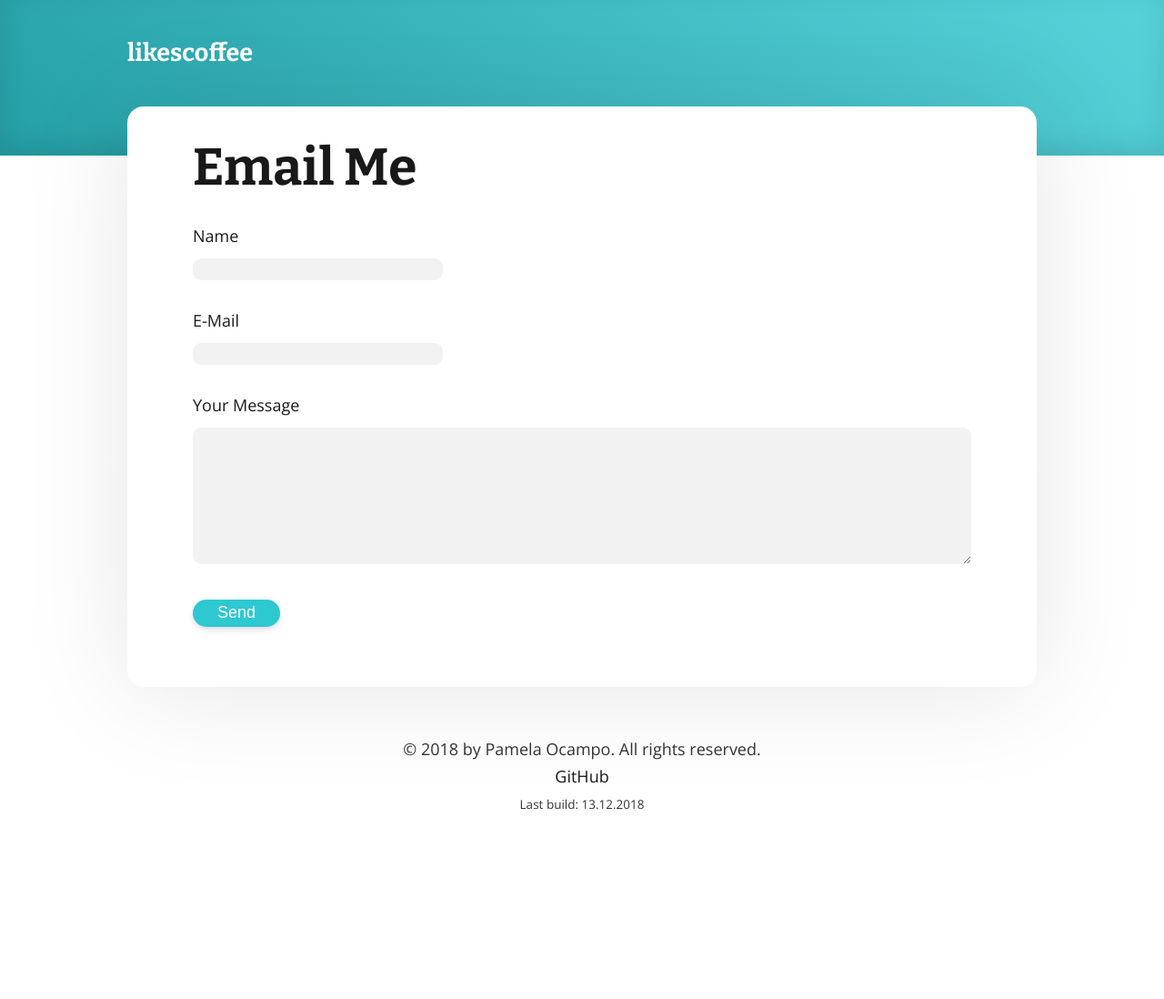
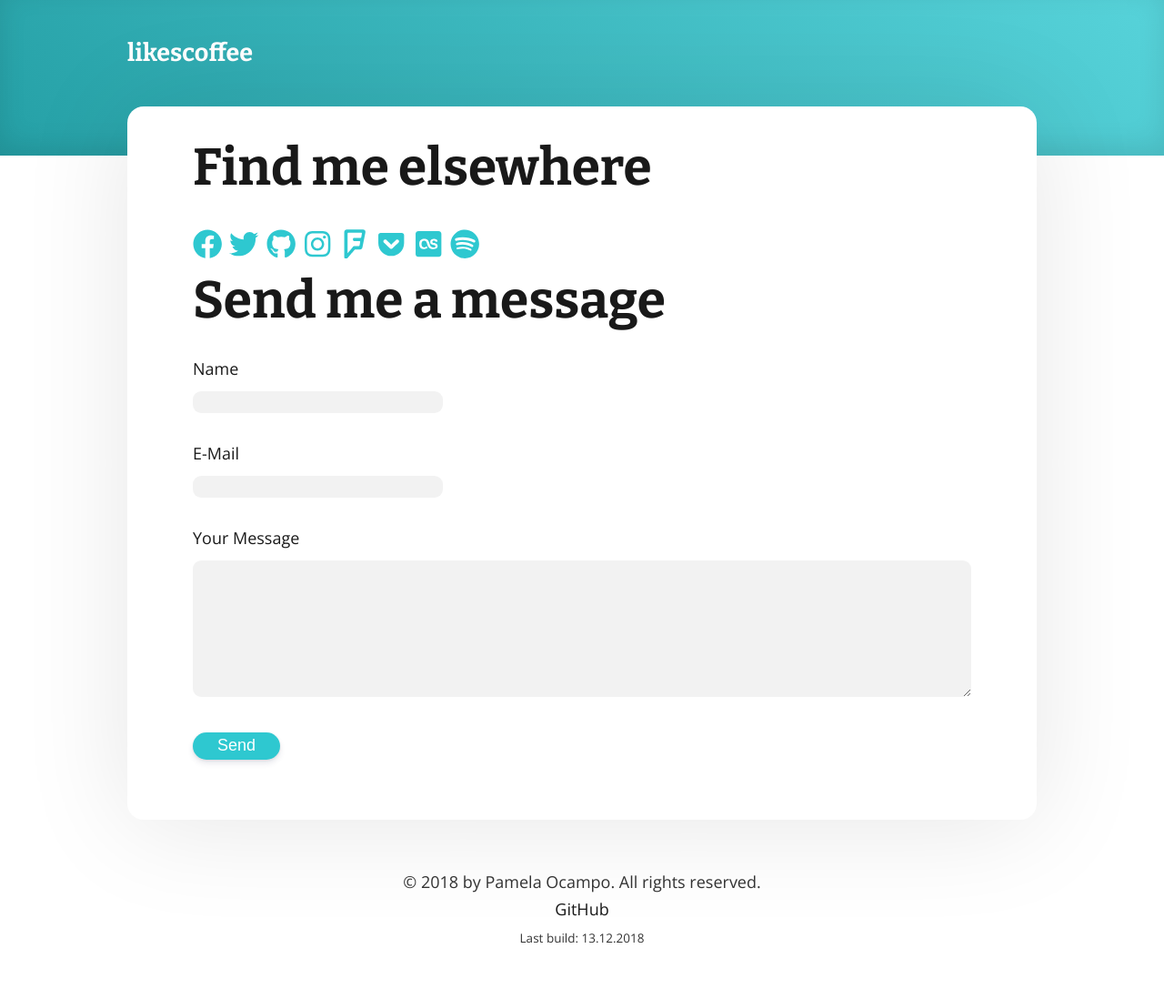
Before and after one commit to pamo/pamo-gatsby-netlify, a Gatsby site: page /contact in a window 1280 px wide. Shown: the whole page at 91% size. Before the commit the page ends 952 px from the top, so only its background shows below. Built offline with nearby package versions, Linux system fonts and the light colour scheme; Gatsby itself is replaced by a stand-in of ours; some packages are replaced by stand-ins of ours.

Commit message:
Social media bar

```diff
--- /dev/null
+++ b/src/components/SocialIconBar.js
@@ -0,0 +1,75 @@
+import React from 'react';
+import styled from 'styled-components';
+import map from 'lodash/map';
+import {
+  FaFacebook as Facebook,
+  FaFoursquare as Foursquare,
+  FaGithub as Github,
+  FaInstagram as Instagram,
+  FaLastfmSquare as Lastfm,
+  FaGetPocket as Pocket,
+  FaSpotify as Spotify,
+  FaTwitter as Twitter,
+} from 'react-icons/fa';
+
+import theme from '../../config/Theme';
+
+const Icons = styled.div`
+  grid-column: 2;
+  a {
+    margin-right: 0.25em;
+    font-size: 1.8em;
+    color: ${theme.colors.primary};
+  }
+  a:hover {
+    color: ${theme.colors.grey.dark};
+  }
+`;
+const networks = {
+  facebook: {
+    url: 'http://facebook.com/pamocampo',
+    icon: Facebook,
+  },
+  twitter: {
+    url: 'http://twitter.com/pmocampo',
+    icon: Twitter,
+  },
+  github: {
+    url: 'http://github.com/pamo',
+    icon: Github,
+  },
+  instagram: {
+    url: 'http://instagram.com/pmocampo',
+    icon: Instagram,
+  },
+  foursquare: {
+    url: 'http://foursquare.com/pmocampo',
+    icon: Foursquare,
+  },
+  pocket: {
+    url: 'http://getpocket.com/@pmocampo',
+    icon: Pocket,
+  },
+  lastfm: {
+    url: 'http://last.fm/user/Psyc-adelick',
+    icon: Lastfm,
+  },
+  spotify: {
+    url: 'https://play.spotify.com/user/pmocampo',
+    icon: Spotify,
+  },
+};
+
+const SocialIconBar = () => {
+  const links = map(networks, (network, k) => {
+    const iconTitle = `Pam on ${k}`;
+    return (
+      <a key={k} href={network.url} rel="noopener noreferrer" target="_blank" title={iconTitle}>
+        <network.icon />
+      </a>
+    );
+  });
+  return <Icons>{links}</Icons>;
+};
+
+export default SocialIconBar;
--- a/src/components/index.js
+++ b/src/components/index.js
@@ -7,5 +7,6 @@ import SectionTitle from './SectionTitle';
 import SEO from './SEO';
 import SubLine from './SubLine';
 import Wrapper from './Wrapper';
+import SocialIconBar from './SocialIconBar';
 
-export { Article, Button, Header, Layout, PrevNext, SectionTitle, SEO, SubLine, Wrapper };
+export { Article, Button, Header, Layout, PrevNext, SectionTitle, SEO, SocialIconBar, SubLine, Wrapper };
--- a/src/pages/contact.js
+++ b/src/pages/contact.js
@@ -4,7 +4,7 @@ import React from 'react';
 import Helmet from 'react-helmet';
 import { Link } from 'gatsby';
 import styled from 'styled-components';
-import { Layout, Wrapper, Header, Button } from 'components';
+import { Button, Header, Layout, SocialIconBar, Wrapper } from 'components';
 import { media } from '../utils/media';
 
 import config from '../../config/SiteConfig';
@@ -51,7 +51,11 @@ const Contact = () => (
         <Link to="/">{config.siteTitle}</Link>
       </Header>
       <Content>
-        <h1>Email Me</h1>
+        <h1>Find me elsewhere</h1>
+
+        <SocialIconBar />
+
+        <h1>Send me a message</h1>
         <form name="contact-form" method="post" data-netlify="true" data-netlify-honeypot="bot-field" action="/success">
           <p>
             <label htmlFor="contact-name">
```
Also changed, not shown: package.json (+20 -2 lines), src/components/SubLine.js (renamed from src/components/Subline.js), 2 other files.
